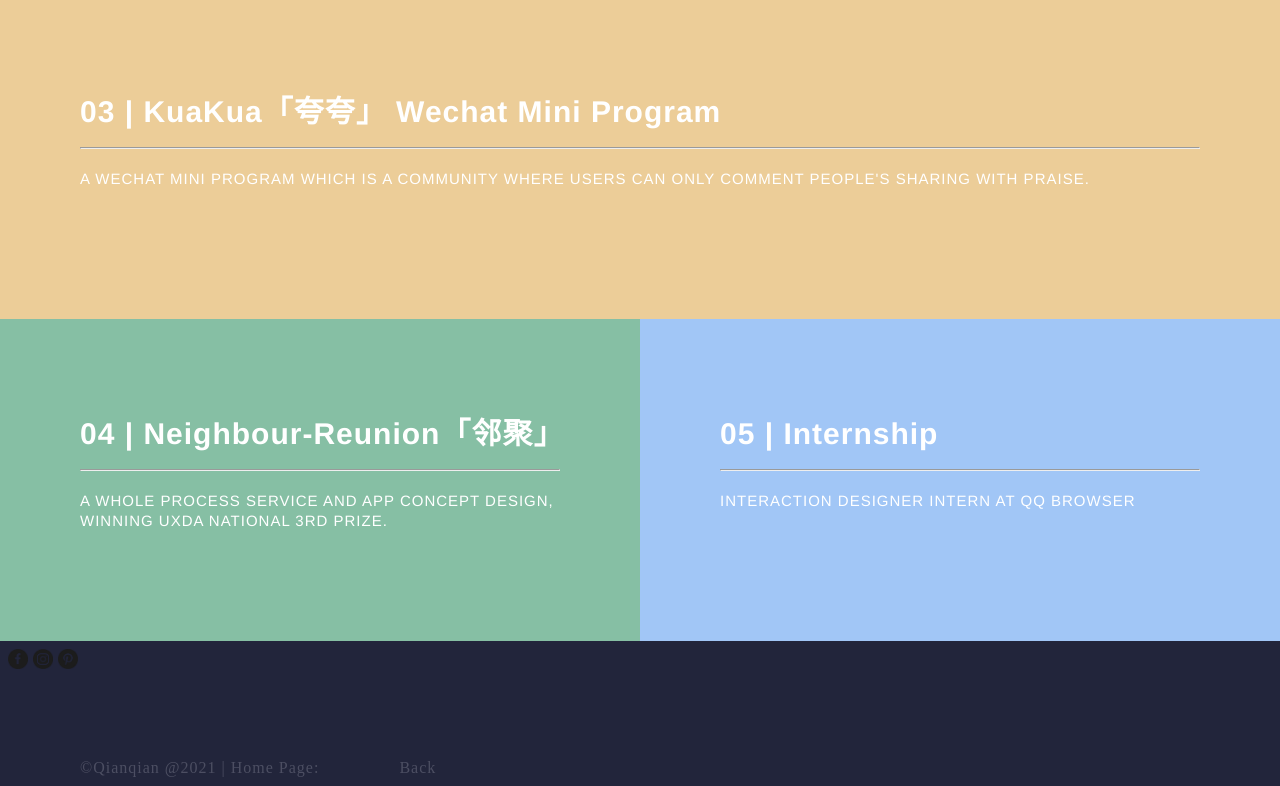
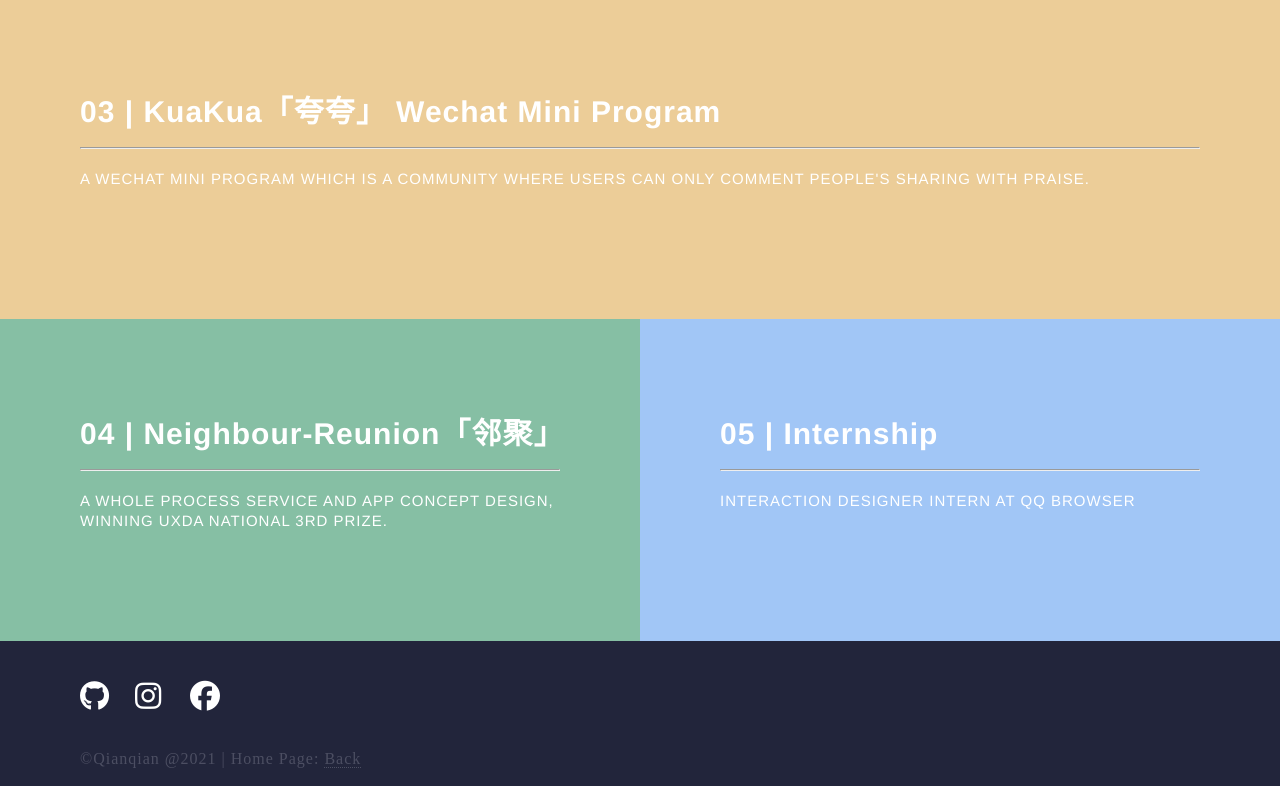
Before and after one commit to Qianqian-Bella/Udacity_Front_end_web_developer_nonadegree, a plain HTML site: page Prj1_Personal_website/index.html in a window 1280 px wide. Shown: the part 824-1610 px from the top of the page. Drawn offline with Linux system fonts and the light colour scheme.

Commit message:
project one index page finished

```diff
--- a/Prj1_Personal_website/index.html
+++ b/Prj1_Personal_website/index.html
@@ -15,7 +15,7 @@
   <body>
     <div class="container">
       <nav class="nav">
-        <a href="#" class="nav-item"><span class="nav-item">QIANQIAN&#39;S</span>PORTFOLIO</a>
+        <a href="#" class="nav-item">QIANQIAN&#39;S PORTFOLIO</a>
         <a href="#" class="nav-item">CONTACT</a>
       </nav>
 
@@ -69,12 +69,14 @@
 
       <footer class="footer">
         <div class="icons">
-          <a href="#" class="icon"><img class="icon" src="./static/images/facebook_round.png" alt="Facebook" /></a>
-          <a href="#" class="icon"><img class="icon" src="./static/images/instagram_round.png" alt="Instagram" /></a>
-          <a href="#" class="icon"><img class="icon" src="./static/images/pinterest_round.png" alt="Pinterest" /></a>
+          <a href="#" class="icon"><i class="fab fa-github" alt="Github"></i></a>
+          <a href="#" class="icon"><i class="fab fa-instagram" alt="Instagram"></i></a>
+          <a href="#" class="icon"><i class="fab fa-facebook" alt="Facebook"></i></a>
         </div>
-        <div class="down">&copy;Qianqian @2021 | Home Page:<a href="#" class="down">Back</a></div>
+        <div class="down">&copy;Qianqian @2021 | Home Page: <a href="#" class="back">Back</a></div>
       </footer>
     </div>
+
+    <script src="https://kit.fontawesome.com/6a7ab06e23.js" crossorigin="anonymous"></script>
   </body>
 </html>
--- a/Prj1_Personal_website/static/css/index.css
+++ b/Prj1_Personal_website/static/css/index.css
@@ -46,7 +46,7 @@
 
 .nav-item {
   font-size: 12.8px;
-  font-weight: 500;
+  font-weight: bold;
   letter-spacing: 4px;
   padding: 12.8px;
 }
@@ -92,7 +92,7 @@
   font-weight: 900;
   text-transform: uppercase;
   letter-spacing: 2px;
-  margin-top: 30px;
+  margin-top: 50px;
   margin-left: 100px;
   background: none;
 }
@@ -184,17 +184,28 @@
   font-weight: 8px;
   line-height: 20px;
 }
-.icon {
-  height: 20px;
+
+
+
+.icons {
+  margin-left: 80px;
+  margin-top: 40px;
 }
-.icons {
-  padding: 8px;
+
+.fab{
+  width: 50px;
+  font-size: 30px;
 }
 
 .down{
   color: #F4F4FF33;
   margin-left: 80px;
-  margin-top: 80px;
+  margin-top: 40px;
+}
+
+.back{
+  color: #F4F4FF33;
+  border-bottom: 1px #F4F4FF33 dotted
 }
 
 a {
```
